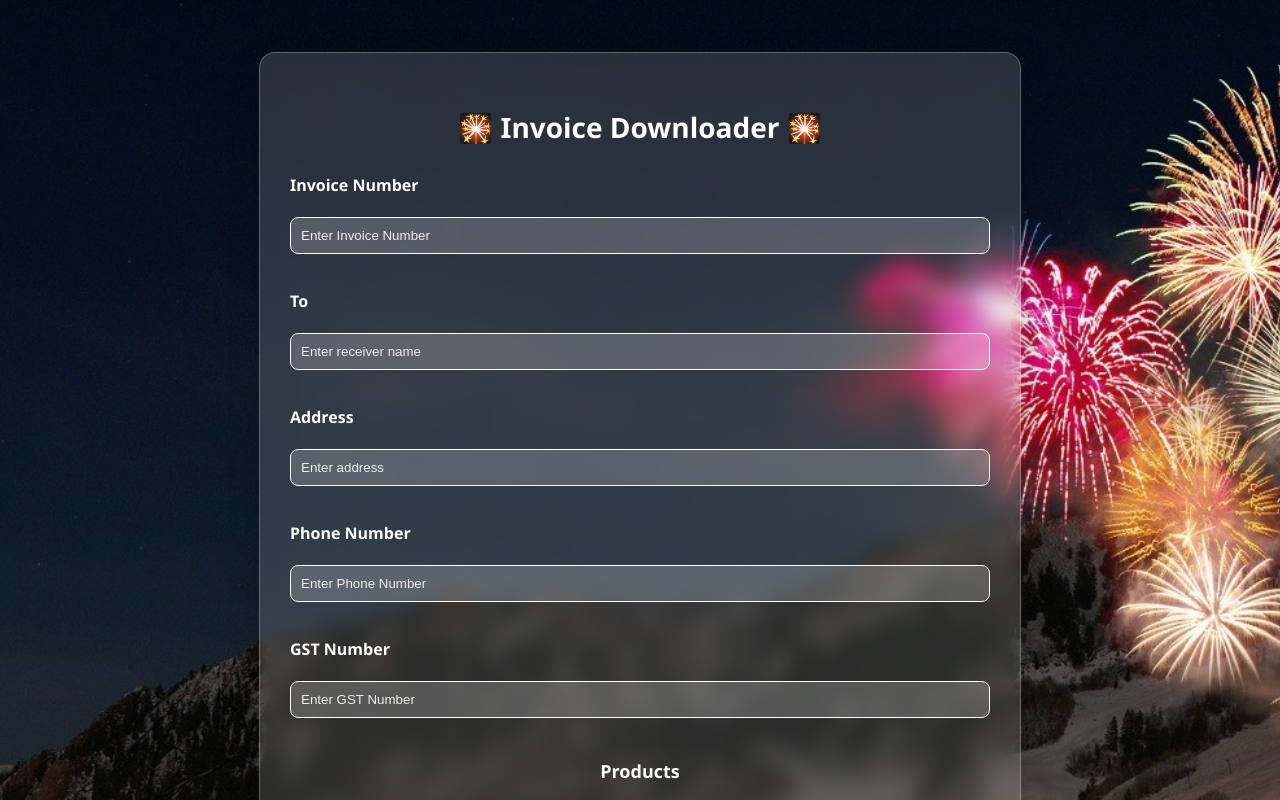
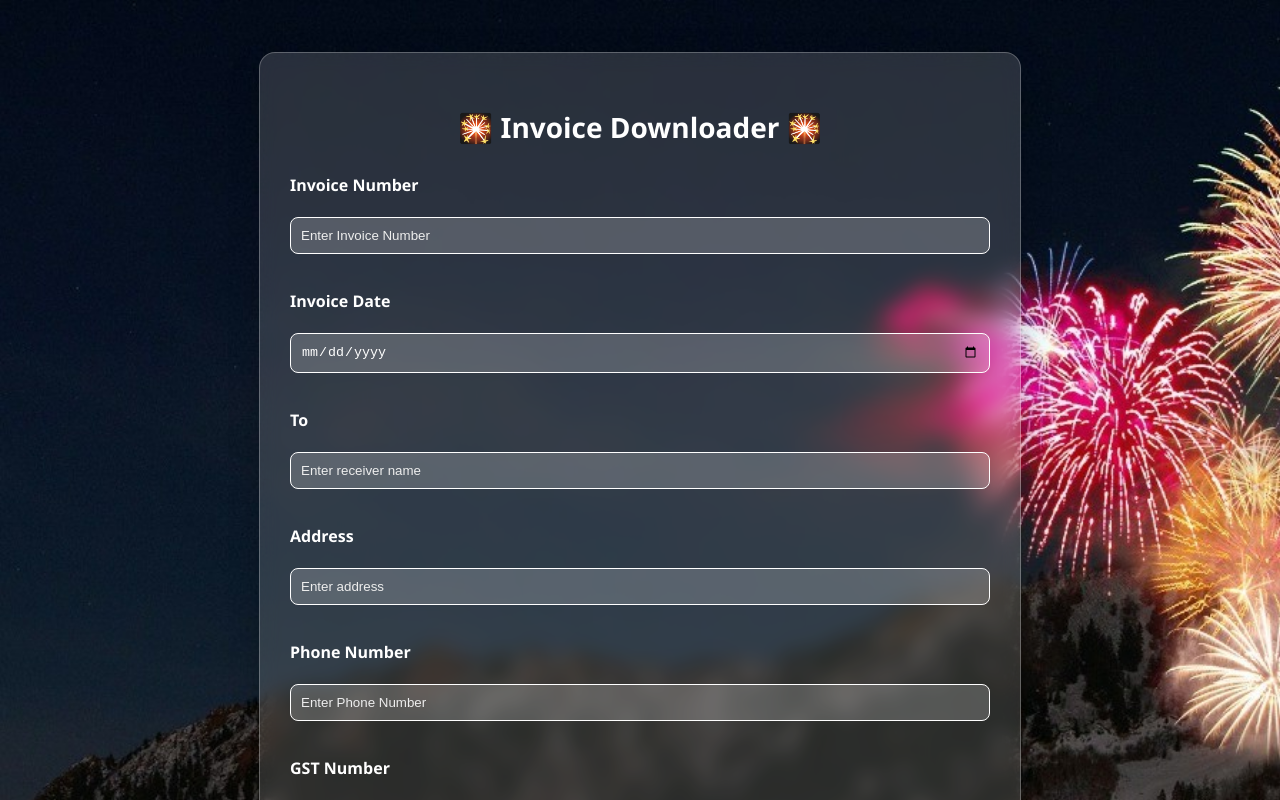
Before and after one commit to Meena-personal-work/Hari-Haran-Trader-Billing-Software, a React (Vite) app: page / in a window 1280 px wide. Shown: the top 800 px of the page. Built offline with nearby package versions, Linux system fonts and the light colour scheme.

Commit message:
Update BillingForm.jsx

```diff
--- a/src/components/BillingForm.jsx
+++ b/src/components/BillingForm.jsx
@@ -2,14 +2,18 @@ import React, { useState } from "react";
 import "./BillingForm.css";
 import GenerateInvoicePDF from "./generateInvoice";
 import "jspdf-autotable";
-
 
 const ProductForm = () => {
   const [toAddress, settoAddress] = useState("");
   const [toInvoiceNo, settoInvoiceNo] = useState("");
   const [toGstNo, settoGstNo] = useState("");
   const [toPhoneNo, settoPhoneNo] = useState("");
+
+  // NEW - Invoice Date
+  const [toInvoiceDate, settoInvoiceDate] = useState("");
+
   const [to, setTo] = useState("");
+
   const [products, setProducts] = useState([
     { name: "", quantity: "", rate: "" },
   ]);
@@ -30,6 +34,12 @@ const ProductForm = () => {
       return false;
     }
 
+    // NEW - Date validation
+    if (!toInvoiceDate.trim()) {
+      alert("Please enter the Invoice Date.");
+      return false;
+    }
+
     if (!to.trim()) {
       alert("Please fill in the 'To' field.");
       return false;
@@ -47,6 +57,7 @@ const ProductForm = () => {
 
     for (let i = 0; i < products.length; i++) {
       const { name, quantity, rate } = products[i];
+
       if (!name.trim() || !quantity || !rate) {
         alert(`Please fill in all fields for product #${i + 1}`);
         return false;
@@ -58,16 +69,37 @@ const ProductForm = () => {
     return true;
   };
 
-
   const handleOriginalPdf = () => {
     if (validateForm()) {
-    GenerateInvoicePDF({to, products, type: "original", toAddress, toGstNo,toPhoneNo,toInvoiceNo });
+      GenerateInvoicePDF({
+        to,
+        products,
+        type: "original",
+        toAddress,
+        toGstNo,
+        toPhoneNo,
+        toInvoiceNo,
+
+        // NEW - Pass user entered date
+        toInvoiceDate,
+      });
     }
   };
 
   const handleDuplicatePdf = () => {
     if (validateForm()) {
-    GenerateInvoicePDF({ to, products, type: "duplicate", toAddress, toGstNo,toPhoneNo,toInvoiceNo });
+      GenerateInvoicePDF({
+        to,
+        products,
+        type: "duplicate",
+        toAddress,
+        toGstNo,
+        toPhoneNo,
+        toInvoiceNo,
+
+        // NEW - Pass user entered date
+        toInvoiceDate,
+      });
     }
   };
 
@@ -77,11 +109,14 @@ const handleReset = () => {
     settoInvoiceNo("");
     settoGstNo("");
     settoPhoneNo("");
+
+    // NEW - Reset date
+    settoInvoiceDate("");
+
     setProducts([{ name: "", quantity: "", rate: "" }]);
 
-  window.scrollTo({ top: 0, behavior: "smooth" }); // ⬅️ scroll to top
+    window.scrollTo({ top: 0, behavior: "smooth" });
   };
-
 
   return (
     <div className="main-container">
@@ -96,6 +131,15 @@ const handleReset = () => {
             placeholder="Enter Invoice Number"
             onChange={(e) => settoInvoiceNo(e.target.value)}
           />
+
+          {/* NEW - Invoice Date */}
+          <label>Invoice Date</label>
+          <input
+            type="date"
+            value={toInvoiceDate}
+            onChange={(e) => settoInvoiceDate(e.target.value)}
+          />
+
           <label>To</label>
           <input
             type="text"
@@ -103,6 +147,7 @@ const handleReset = () => {
             placeholder="Enter receiver name"
             onChange={(e) => setTo(e.target.value)}
           />
+
           <label>Address</label>
           <input
             type="text"
@@ -110,6 +155,7 @@ const handleReset = () => {
             placeholder="Enter address"
             onChange={(e) => settoAddress(e.target.value)}
           />
+
           <label>Phone Number</label>
           <input
             type="number"
@@ -117,6 +163,7 @@ const handleReset = () => {
             placeholder="Enter Phone Number"
             onChange={(e) => settoPhoneNo(e.target.value)}
           />
+
           <label>GST Number</label>
           <input
             type="text"
@@ -127,6 +174,7 @@ const handleReset = () => {
         </div>
 
         <h3 className="section-title">Products</h3>
+
         {products.map((item, index) => (
           <div key={index} className="products-container">
             <input
@@ -134,33 +182,44 @@ const handleReset = () => {
               type="text"
               placeholder="Product Name"
               value={item.name}
-    onChange={(e) => handleChange(index, "name", e.target.value)}
+              onChange={(e) =>
+                handleChange(index, "name", e.target.value)
+              }
             />
+
             <input
               className="input-mobile product-quantity"
               type="number"
               placeholder="Quantity"
               value={item.quantity}
-    onChange={(e) => handleChange(index, "quantity", e.target.value)}
+              onChange={(e) =>
+                handleChange(index, "quantity", e.target.value)
+              }
             />
+
             <input
               className="input-mobile product-rate"
               type="number"
               placeholder="Rate"
               value={item.rate}
-    onChange={(e) => handleChange(index, "rate", e.target.value)}
+              onChange={(e) =>
+                handleChange(index, "rate", e.target.value)
+              }
             />
+
             {products.length > 1 && (
-    <button className="remove-button" onClick={() => {
+              <button
+                className="remove-button"
+                onClick={() => {
                   const newProducts = [...products];
                   newProducts.splice(index, 1);
                   setProducts(newProducts);
-    }}>
+                }}
+              >
                 ❌
               </button>
             )}
           </div>
-
         ))}
 
         <button className="add-button" onClick={addProduct}>
@@ -168,13 +227,24 @@ const handleReset = () => {
         </button>
 
         <div className="button-group">
-          <button className="download original" onClick={handleOriginalPdf}>
+          <button
+            className="download original"
+            onClick={handleOriginalPdf}
+          >
             Download Original
           </button>
-          <button className="download duplicate" onClick={handleDuplicatePdf}>
+
+          <button
+            className="download duplicate"
+            onClick={handleDuplicatePdf}
+          >
             Download Duplicate
           </button>
-          <button className="download reset" onClick={handleReset}>
+
+          <button
+            className="download reset"
+            onClick={handleReset}
+          >
             Reset
           </button>
         </div>
```
Lines whose indentation alone changed are shown as unchanged.
